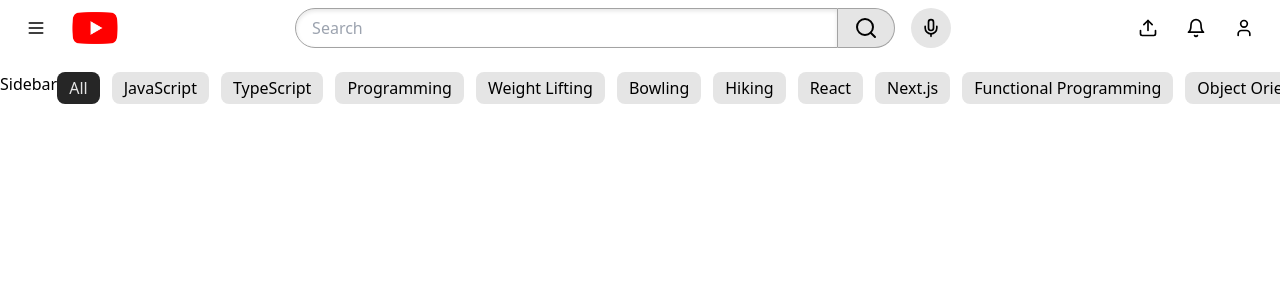
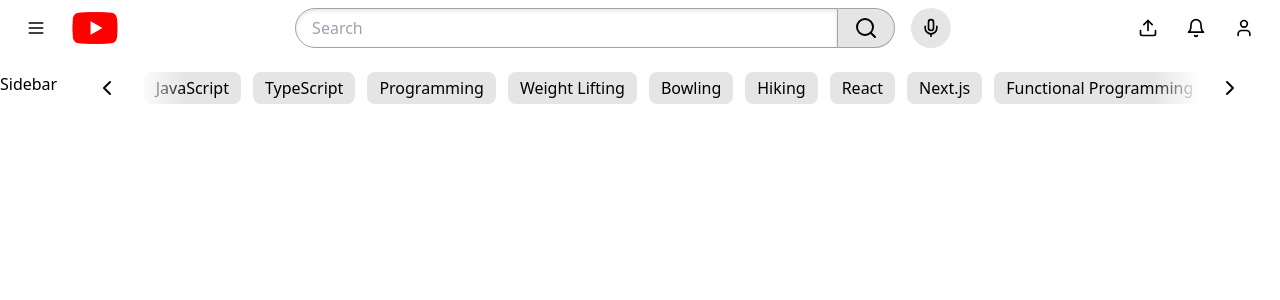
Before and after one commit to Protik111/yt-clone, a React (Vite) app: page / in a window 1280 px wide. Shown: the top 300 px of the page. Built offline with nearby package versions, Linux system fonts and the light colour scheme.

Commit message:
[DONE] cateogy pills left and right icon design

```diff
--- a/src/App.tsx
+++ b/src/App.tsx
@@ -11,6 +11,7 @@
       <PageHeader />
       <div className="grid grid-cols-[auto,1fr] flex-grow-1 overflow-auto">
         <div>Sidebar</div>
+        <div className="overflow-x-hidden px-8 pb-4">
           <div className="sticky top-0 bg-white z-10 pb-4">
             <CategoryPills
               categories={categories}
@@ -20,6 +21,7 @@
           </div>
         </div>
       </div>
+    </div>
   );
 }
 
--- a/src/components/CategoryPills.tsx
+++ b/src/components/CategoryPills.tsx
@@ -1,4 +1,6 @@
+import { ChevronLeft, ChevronRight } from "lucide-react";
 import Button from "./Button";
+import { useState } from "react";
 
 type CategoryPillProps = {
   categories: string[];
@@ -11,6 +13,8 @@
   selectedCategory,
   onSelect,
 }: CategoryPillProps) => {
+  const [isLeftVisible, setIsLeftVisible] = useState(true);
+  const [isRightVisible, setIsRightVisible] = useState(true);
   return (
     <div className="overflow-x-hidden relative">
       <div className="flex gap-3 whitespace-nowrap transition-transform w-[max-content]">
@@ -25,6 +29,29 @@
           </Button>
         ))}
       </div>
+      {isLeftVisible && (
+        <div className="absolute left-0 top-1/2 -translate-y-1/2 bg-gradient-to-r from-white from-50% to-transparent w-24 h-full">
+          <Button
+            variant="ghost"
+            size="icon"
+            className="h-full aspect-square w-auto p-1.5"
+          >
+            <ChevronLeft />
+          </Button>
+        </div>
+      )}
+
+      {isRightVisible && (
+        <div className="absolute right-0 top-1/2 -translate-y-1/2 bg-gradient-to-l from-white from-50% to-transparent w-24 h-full flex justify-end">
+          <Button
+            variant="ghost"
+            size="icon"
+            className="h-full aspect-square w-auto p-1.5"
+          >
+            <ChevronRight />
+          </Button>
+        </div>
+      )}
     </div>
   );
 };
```
Lines whose indentation alone changed are shown as unchanged.
